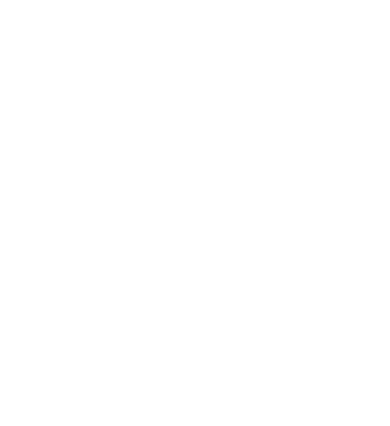
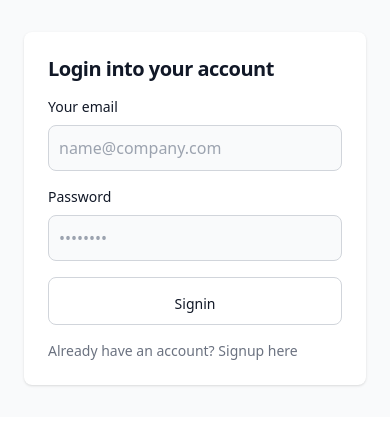
Before and after one commit to Lokeshdckap/the_palli_squad, a React (Create React App) app in the folder Frontend/: page /signin in a window 390 px wide. Before the commit this address had no page. Shown: the top 426 px of the page. Built offline with nearby package versions, Linux system fonts and the light colour scheme.

Commit message:
changes in signup(mobile number removal)

```diff
--- a/Frontend/src/App.js
+++ b/Frontend/src/App.js
@@ -8,14 +8,15 @@
 import SuperAdminAccess from "./Auth/SuperAdminAccess";
 import OTP from "./Auth/OTP";
 import Signup from "./Auth/Signup";
+import Signin from "./Auth/Signin";
 function App() {
   return (
     <div>
       {/* <h1 className='text-7xl text-center text-blue-500'>Hello World</h1> */}
       <BrowserRouter>
         <Routes>
-          <Route path='/login' element={<Login />} />
           <Route path='/signup' element={<Signup />} />
+          <Route path="/signin" element={<Signin />} />
           <Route path="/EmailVerification" element={<EmailVerification />} />
           <Route path="/SuperAdminAccess" element={<SuperAdminAccess />} />
           <Route path="/OTP" element={<OTP />} />
--- /dev/null
+++ b/Frontend/src/Auth/Signin.jsx
@@ -0,0 +1,46 @@
+import React from 'react'
+import { Link } from 'react-router-dom'
+import Button from '../../src/commonComponents/Button'
+const Signin = () => {
+
+  return (
+    <div>
+
+      <div>
+        <div>
+          <section class="bg-gray-50 dark:bg-gray-900">
+            <div class="flex flex-col items-center justify-center px-6 py-8 mx-auto md:h-screen lg:py-0">
+              <div class="w-full bg-white rounded-lg shadow dark:border md:mt-0 sm:max-w-md xl:p-0 dark:bg-gray-800 dark:border-gray-700">
+                <div class="p-6 space-y-4 md:space-y-6 sm:p-8">
+                  <h1 class="text-xl font-bold leading-tight tracking-tight text-gray-900 md:text-2xl dark:text-white">
+                    Login into your account
+                  </h1>
+                  <form class="space-y-4 md:space-y-6">
+                    <div>
+                      <label for="email" class="block mb-2 text-sm font-medium text-gray-900 dark:text-white">Your email</label>
+                      <input type="email" id="email" class="bg-gray-50 border border-gray-300 text-gray-900 sm:text-sm rounded-lg focus:ring-primary-600 focus:border-primary-600 block w-full p-2.5 dark:bg-gray-700 dark:border-gray-600 dark:placeholder-gray-400 dark:text-white dark:focus:ring-blue-500 dark:focus:border-blue-500" placeholder="name@company.com" required="" />
+                    </div>
+                    <div>
+                      <label for="password" class="block mb-2 text-sm font-medium text-gray-900 dark:text-white">Password</label>
+                      <input type="password" id="password" placeholder="••••••••" class="bg-gray-50 border border-gray-300 text-gray-900 sm:text-sm rounded-lg focus:ring-primary-600 focus:border-primary-600 block w-full p-2.5 dark:bg-gray-700 dark:border-gray-600 dark:placeholder-gray-400 dark:text-white dark:focus:ring-blue-500 dark:focus:border-blue-500" required="" />
+                    </div>
+                    <>
+                      <Button
+                      givenName={"Signin"}
+                      />
+                    </>
+                    <p class="text-sm font-light text-gray-500 dark:text-gray-400">
+                      Already have an account? <Link to={"/signup"} class="font-medium text-primary-600 hover:underline dark:text-primary-500">Signup here</Link>
+                    </p>
+                  </form>
+                </div>
+              </div>
+            </div>
+          </section>
+        </div>
+      </div>
+    </div>
+  )
+}
+
+export default Signin
--- a/Frontend/src/Auth/Signup.jsx
+++ b/Frontend/src/Auth/Signup.jsx
@@ -47,10 +47,10 @@
         <section className="bg-gray-50 dark:bg-gray-900">
           <div className="flex flex-col items-center justify-center mx-auto md:h-screen lg:py-0">
             <div className="w-full bg-white rounded-lg shadow dark:border md:mt-0 sm:max-w-md xl:p-0 dark:bg-gray-800 dark:border-gray-700">
-              <div className="space-y-1 md:space-y-4 sm:p-8">
-                <h1 className="text-xl mb-2  font-bold leading-tight tracking-tight  md:text-2xl dark:text-white text-red-700">
+              <div className="space-y-0.5 md:space-y-4 sm:p-5 ">
+                <h2 className="text-xl mb-1  font-bold leading-tight tracking-tight  md:text-2xl dark:text-white">
                   Create an account
-                </h1>
+                </h2>
                 <form
                   className="space-y-4 md:space-y-4"
                   onSubmit={handleSubmit(handleSignup)}
@@ -58,7 +58,7 @@
                   <div>
                     <label
                       htmlFor="username"
-                      className="block mb-2 text-sm font-medium text-gray-900 dark:text-white"
+                      className="block mb-1.5 text-sm font-medium text-gray-900 dark:text-white"
                     >
                       Your Username
                     </label>
@@ -71,7 +71,7 @@
                       {...register("username", { required: true })}
                     />
                     {errors.username && (
-                      <span className="text-red-500">
+                      <span className="text-red-500 text-sm">
                         This field is required
                       </span>
                     )}
@@ -79,7 +79,7 @@
                   <div>
                     <label
                       htmlFor="email"
-                      className="block mb-2 text-sm font-medium text-gray-900 dark:text-white"
+                      className="block mb-1.5 text-sm font-medium text-gray-900 dark:text-white"
                     >
                       Your email
                     </label>
@@ -98,15 +98,15 @@
                       })}
                     />
                     {errors.email && (
-                      <span className="text-red-500">
+                      <span className="text-red-500 text-sm">
                         {errors.email.message}
                       </span>
                     )}
                   </div>
-                  <div>
+                  {/* <div>
                     <label
-                      htmlFor="email"
-                      className="block mb-2 text-sm font-medium text-gray-900 dark:text-white"
+                      htmlFor="number"
+                      className="block mb-1.5 text-sm font-medium text-gray-900 dark:text-white"
                     >
                       Your Contact Number
                     </label>
@@ -125,15 +125,15 @@
                       })}
                     />
                     {errors.contact && (
-                      <span className="text-red-500">
+                      <span className="text-red-500 text-sm">
                         {errors.contact.message}
                       </span>
                     )}
-                  </div>
+                  </div> */}
                   <div>
                     <label
                       htmlFor="password"
-                      className="block mb-2 text-sm font-medium text-gray-900 dark:text-white"
+                      className="block mb-1.5 text-sm font-medium text-gray-900 dark:text-white"
                     >
                       Password
                     </label>
@@ -183,7 +183,7 @@
                           )}
                         </p>
                         {errors.password && (
-                          <span className="text-red-500">
+                          <span className="text-red-500 text-sm">
                             {errors.password.message}
                           </span>
                         )}
@@ -194,7 +194,7 @@
                   <div>
                     <label
                       htmlFor="confirm-password"
-                      className="block mb-2 text-sm font-medium text-gray-900 dark:text-white"
+                      className="block mb-1.5 text-sm font-medium text-gray-900 dark:text-white"
                     >
                       Confirm Password
                     </label>
@@ -228,7 +228,7 @@
                       </p>
                     </div>
                     {errors.confirmPassword && (
-                      <span className="text-red-500">
+                      <span className="text-red-500 text-sm">
                         {errors.confirmPassword.message}
                       </span>
                     )}
@@ -237,7 +237,7 @@
                   <button
                     style={{ width: "100%" }}
                     type="submit"
-                    className=" text-gray-900 bg-white border border-gray-300 pt-4 focus:outline-none hover:bg-gray-700  w-[100rem] font-medium rounded-lg text-sm px-5 py-2 me-2 dark:bg-gray-800 dark:text-white dark:border-gray-600 "
+                    className=" text-gray-900 bg-white border border-gray-300 pt-2 focus:outline-none hover:bg-gray-700  w-[100rem] font-medium rounded-lg text-sm px-5 py-2  dark:bg-gray-800 dark:text-white dark:border-gray-600 "
                   >
                     create an account
                   </button>
--- a/Frontend/src/commonComponents/Button.jsx
+++ b/Frontend/src/commonComponents/Button.jsx
@@ -1,5 +1,5 @@
 import React from "react";
-import "../styles/index.css";
+
 
 
 const Button = (props) => {
@@ -7,7 +7,7 @@
   return (
     <button
       type="button"
-      class=" text-gray-900 bg-white border border-gray-300 pt-4 focus:outline-none hover:bg-gray-700  w-[100rem] font-medium rounded-lg text-sm px-5 py-2.5 me-2 mb-2 dark:bg-gray-800 dark:text-white dark:border-gray-600 "
+      className=" text-gray-900 bg-white border border-gray-300 pt-4 focus:outline-none hover:bg-gray-700  w-[100rem] font-medium rounded-lg text-sm px-5 py-2.5 me-2 mb-2 dark:bg-gray-800 dark:text-white dark:border-gray-600 "
       style={{
         width: "100%",
       }}
```
